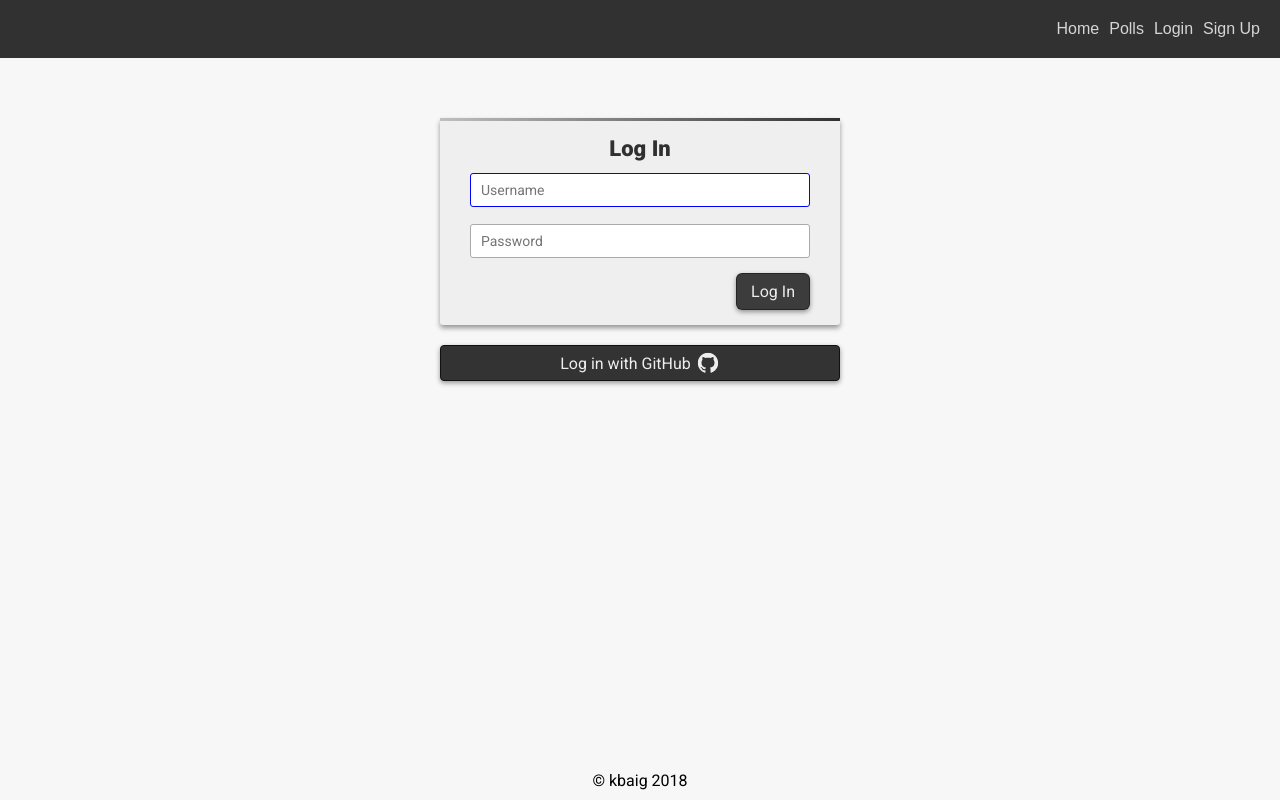
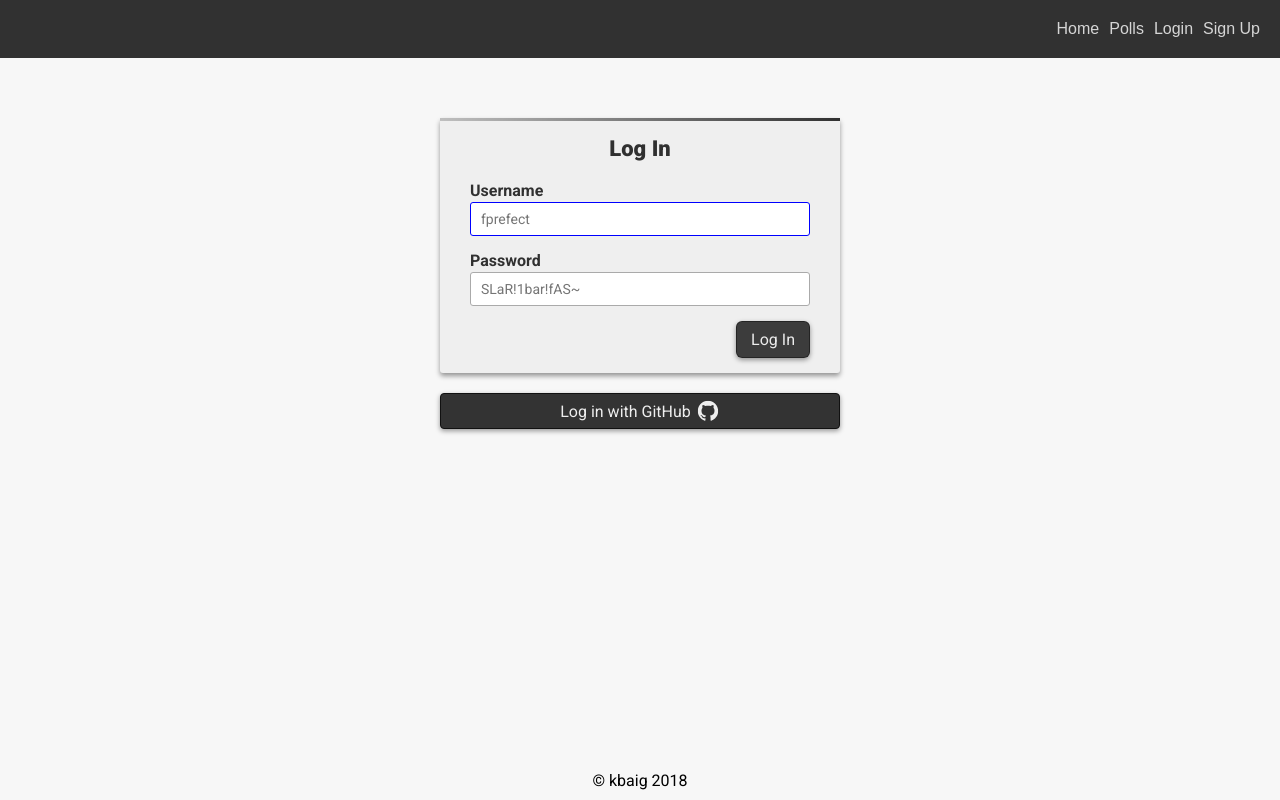
Before and after one commit to kbaig/voting-app, a React (Create React App) app: page /login in a window 1280 px wide. Built offline with nearby package versions, Linux system fonts and the light colour scheme.

Commit message:
log in form ui

```diff
--- a/src/components/Login/BasicLogin.js
+++ b/src/components/Login/BasicLogin.js
@@ -2,23 +2,10 @@ import React, { Component } from 'react';
 
 import AuthForm from '../../primitives/AuthForm';
 import FormHeading from '../../primitives/FormHeading';
-import FormFields from '../../primitives/FormFields';
+import FormError from '../../primitives/FormError';
 import FormInput from '../../primitives/FormInput';
 import FormSubmitRow from '../../primitives/FormSubmitRow';
 import Button from '../../primitives/Button';
-
-// const validation = {
-//     username: {
-//         minLength: 4,
-//         maxLength: 15,
-//         required: true
-//     },
-//     password: {
-//         minLength: 8,
-//         required: true
-//     }
-
-// };
 
 class BasicLogin extends Component {
     constructor () {
@@ -26,35 +13,41 @@ class BasicLogin extends Component {
 
         this.state = {
             form: {
-                username: '',
-                password: ''
-            }
+                username: {
+                    value: '',
+                    error: null
+                },
+                password: {
+                    value: '',
+                    error: null
+                }
+            },
+            formError: null
         }
     }
 
     handleChange = attr => e => {
         const { value } = e.target;
-        this.setState(prevState => {
 
-            const prevForm = prevState.form;
-
-            return {
-                ...prevState,
-                form: {
-                    ...prevForm,
-                    [attr]: value
+        this.setState(prevState => ({
+            ...prevState,
+            form: {
+                ...prevState.form,
+                [attr]: {
+                    ...prevState.form[attr],
+                    value,
+                    error: null
                 }
-            };
-        });
+            }
+        }));
     }
 
-    // TODO: front end validation
     handleSubmit = async e => {
         e.preventDefault();
 
         const { form } = this.state;
-        const username = form.username.trim();
-        const { password } = form;
+        const username = form.username.value.trim();
+        const password = form.password.value;
 
         // send form to server and receive back either error or token
         try {
@@ -71,25 +64,66 @@ class BasicLogin extends Component {
             } else {
                 const { error } = await response.json();
                 console.log({ error });
+                this.handleResponseError(response.status, error);
             }
 
         } catch (error) {
-            console.log({ error });
+            this.props.flashError('Something went wrong. Please try again');
+        }
+    }
+
+    handleResponseError = (status, error) => {
+        if (status === 500) return this.props.flashError(error);
+        if (status === 422) {
+            if (typeof error === 'string') {
+                this.setState({ formError: error });
+            } else {
+                this.setState(prevState => {
+                    const { form } = prevState;
+                    const attrs = Object.keys(form);
+
+                    attrs.forEach(attr => {
+                        form[attr].error = error[attr];
+                    });
+
+                    return { ...prevState, form };
+                });
+            }
         }
     }
 
     render () {
         const { handleChange, handleSubmit, state } = this;
-        const { form } = state;
+        const { form, formError } = state;
         const { username, password } = form;
 
         return (
             <AuthForm onSubmit={ handleSubmit }>
                 <FormHeading>Log In</FormHeading>
-                <FormFields>
-                    <FormInput type='text' placeholder='Username' focus value={ username } onChange={ handleChange('username') } />
-                    <FormInput type='password' placeholder='Password' value={ password } onChange={ handleChange('password') } />
-                </FormFields>
+
+                { formError && <FormError>{ formError }</FormError> }
+
+                <FormInput
+                    label='Username'
+                    placeholder='fprefect'
+                    value={ username.value }
+                    onChange={ handleChange('username') }
+                    focus
+                    withError
+                    error={ username.error }
+                    showError={ true }
+                />
+                <FormInput
+                    type='password'
+                    label='Password'
+                    placeholder='SLaR!1bar!fAS~'
+                    value={ password.value }
+                    onChange={ handleChange('password') }
+                    withError
+                    error={ password.error }
+                    showError={ true }
+                />
+
                 <FormSubmitRow>
                     <Button type='submit' value='Log In' readOnly />
                 </FormSubmitRow>
--- a/src/components/Login/index.js
+++ b/src/components/Login/index.js
@@ -1,19 +1,13 @@
-import React, { Component } from 'react';
+import React from 'react';
 
 import BasicLogin from './BasicLogin';
 import GitHubLogin from '../GitHubLogin';
 
-class Login extends Component {
-    render () {
-        const { login } = this.props;
-
-        return (
-            <>
-                <BasicLogin login={ login } />
-                <GitHubLogin login={ login } />
-            </>
-        );
-    }
-}
+const Login = ({ login, flashError }) => (
+    <>
+        <BasicLogin login={ login } flashError={ flashError } />
+        <GitHubLogin login={ login } />
+    </>
+);
 
 export default Login;
--- a/src/components/Routes/index.js
+++ b/src/components/Routes/index.js
@@ -50,6 +50,7 @@ class Main extends Component {
                     isAuthenticated={ isAuthenticated }
                     component={ Login }
                     login={ login }
+                    flashError={ flashError }
                 />
                 <ProtectedAgainstAuthRoute
                     path='/signup/'
--- a/src/components/SignUpForm/index.js
+++ b/src/components/SignUpForm/index.js
@@ -122,13 +122,11 @@ class SignUpForm extends Component {
                 this.props.login(token);
             } else {
                 const { error } = await response.json();
-                console.log({ error });
-
                 this.handleResponseError(response.status, error);
             }
 
         } catch (error) {
-            console.log({ error });
+            this.props.flashError('Something went wrong. Please try again');
         }
     }
 
--- /dev/null
+++ b/src/primitives/FormError/FormError.sass
@@ -0,0 +1,11 @@
+.FormError
+    margin-bottom: 10px
+    padding: 10px 0
+
+    background: rgba(255,0,0,0.3)
+    border: 1px solid #aaa
+    border-radius: 3px
+
+    text-align: center
+    font-weight: 400
+    color: red
--- /dev/null
+++ b/src/primitives/FormError/index.js
@@ -0,0 +1,9 @@
+import React from 'react';
+
+import './FormError.sass';
+
+const FormError = ({ error, children }) => (
+    <div className='FormError'>{ children }</div>
+);
+
+export default FormError;
--- a/src/primitives/FormHeading/FormHeading.sass
+++ b/src/primitives/FormHeading/FormHeading.sass
@@ -1,5 +1,5 @@
 .FormHeading
-    margin-bottom: 10px
+    margin-bottom: 20px
     font-size: 22px
     font-weight: 800
     color: rgba(0,0,0,0.8)
--- a/src/primitives/FormInput/FormInput.sass
+++ b/src/primitives/FormInput/FormInput.sass
@@ -22,11 +22,11 @@
     input
         padding: 8px 10px
         background: #fff
+        border: 1px solid #aaa
         &:focus
             outline: none
             border-color: $focus-color
 
-        border: 1px solid #aaa
         border-radius: 3px
         font-family: inherit
         font-size: 14px
--- a/src/primitives/FormInput/index.js
+++ b/src/primitives/FormInput/index.js
@@ -22,7 +22,7 @@ class FormInput extends Component {
                 <div className='Label'>{ label }</div>
                 { hint && <div className='Hint'>{ hint }</div> }
                 <input { ...rest } ref={ this.ref }/>
-                { (withError && showError) && <div className='Error'>{ error }</div> }
+                { (withError && showError && error) && <div className='Error'>{ error }</div> }
             </label>
         );
     }
```
Also changed, not shown: 2 other files (tests, documents, lock files or other folders).
